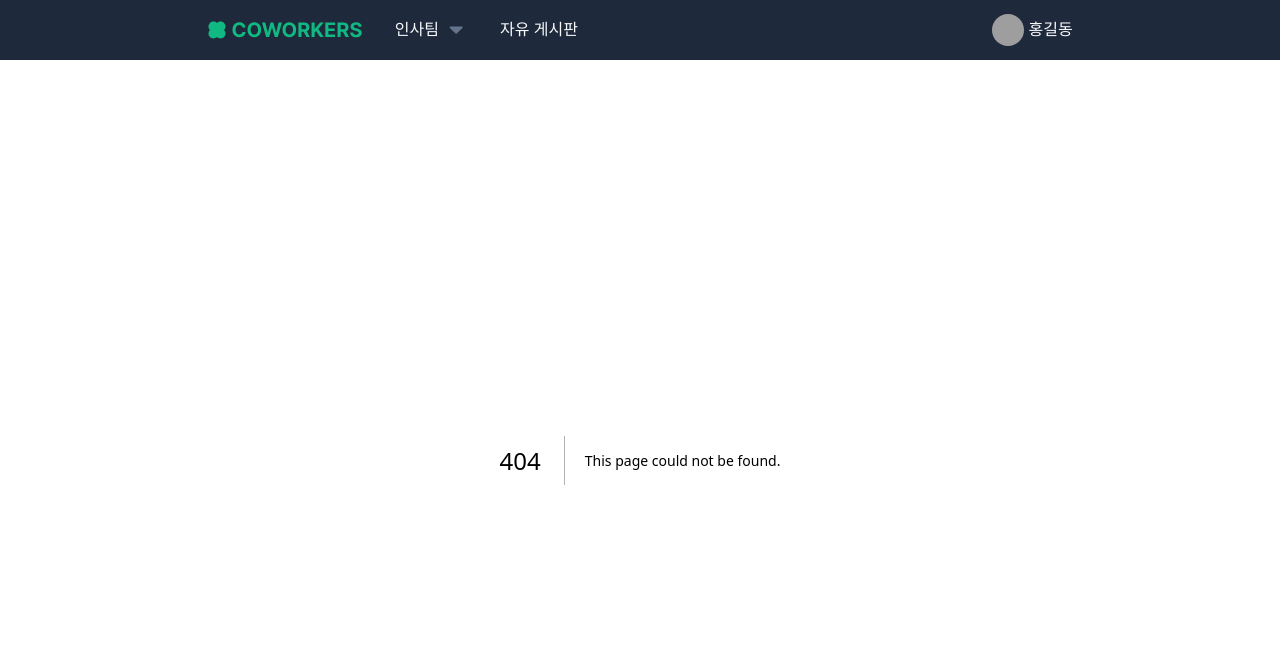
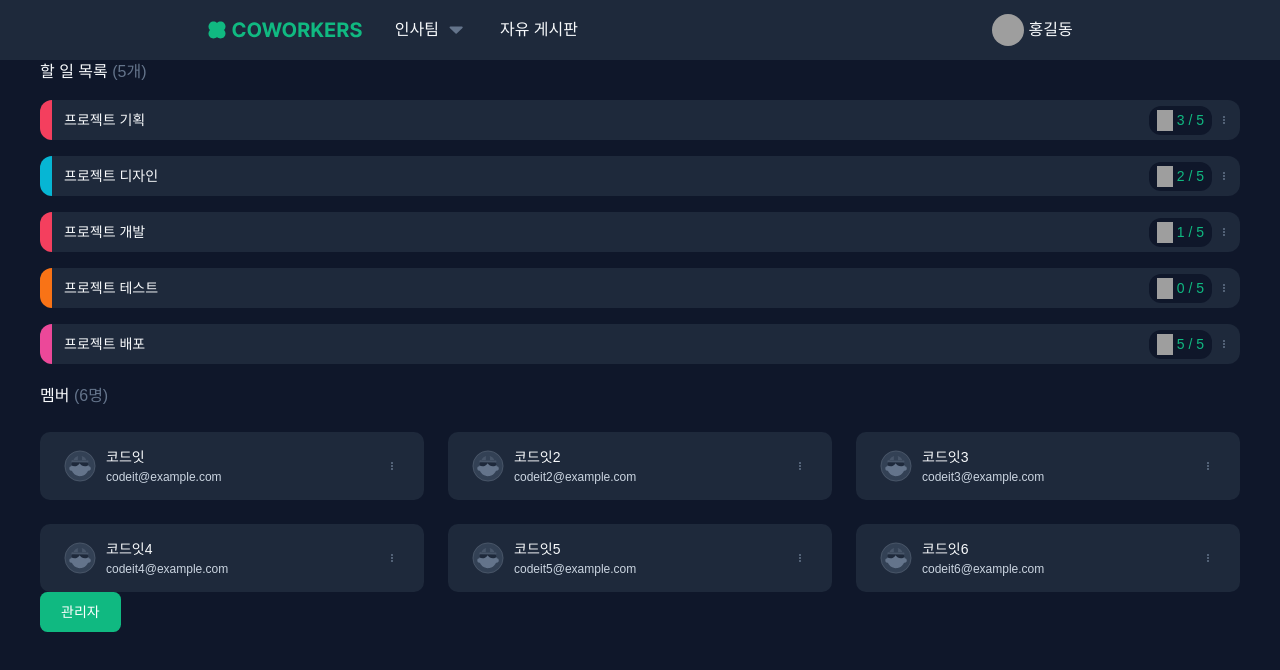
Before and after one commit to mingmi9/fe11-part4-team1-coworkers, a Next.js app: page /team/1 in a window 1280 px wide. Before the commit this address had no page. Shown: the top 670 px of the page. Built offline with nearby package versions, Linux system fonts and the light colour scheme; grey boxes are pictures that could not be loaded; a web font is replaced by a local one.

Commit message:
fix: test페이지 수정

```diff
--- a/app/(routes)/[teamid]/page.tsx
+++ b/app/(routes)/team/[teamid]/page.tsx
@@ -70,12 +70,9 @@ const taskMockData = [
 export default function TeamPage () {
     const {teamid} = useParams();
     return(
-        <div className="bg-background-primary">
+        <div className="h-full bg-background-primary flex flex-col gap-[2rem] items-center">
+            <TodoListSection tasks={taskMockData}/>
             <MemberSection member={mockData}/>
-            <div className="text-white">
-                {teamid} {/*테스트용*/}
-            </div>
-            <TodoListSection tasks={taskMockData}/>
         </div>
     )
 }
--- a/app/_components/TeamPage/TodoListSection.tsx
+++ b/app/_components/TeamPage/TodoListSection.tsx
@@ -12,7 +12,7 @@ interface TodoListSectionProps {
 export default function TodoListSection({tasks} : TodoListSectionProps) {
   return (
     <div>
-        <div className="text-text-primary text-[1.6rem] mb-[1.6rem]">
+        <div className="text-text-primary text-[1.6rem] mb-[1.6rem] w-[120rem]">
             할 일 목록 <span className="text-text-default">({tasks.length}개)</span>
         </div>
         <div className="flex flex-col gap-[1.6rem]">
```
